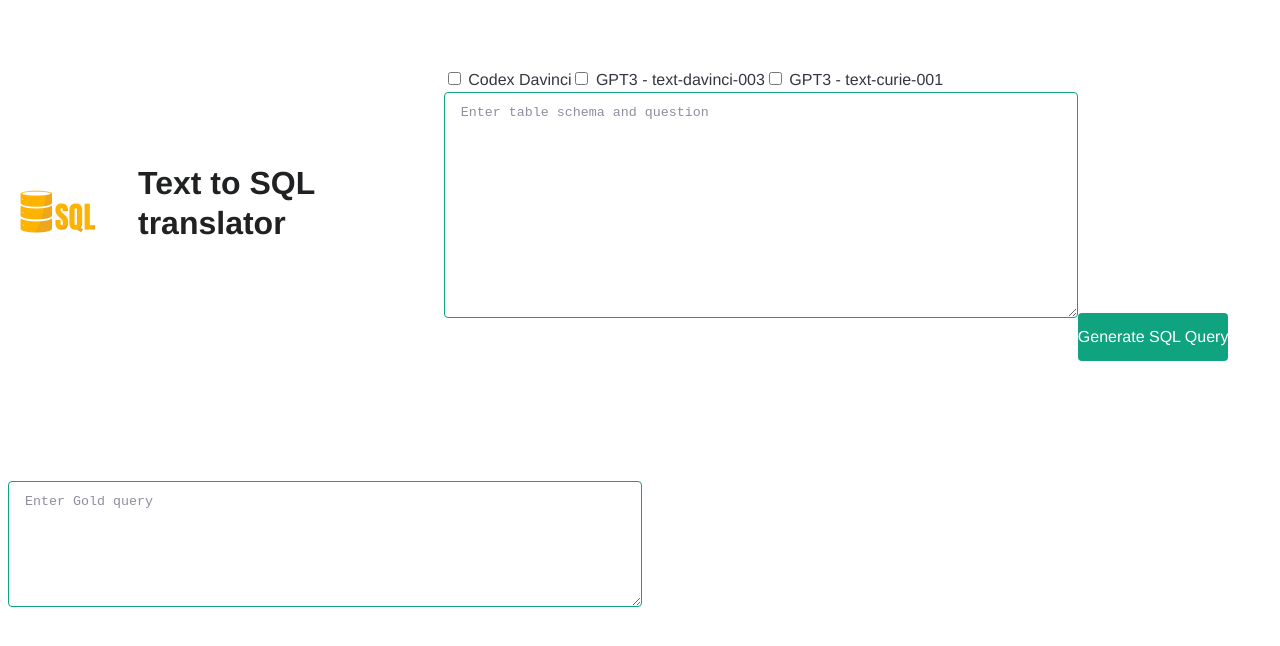
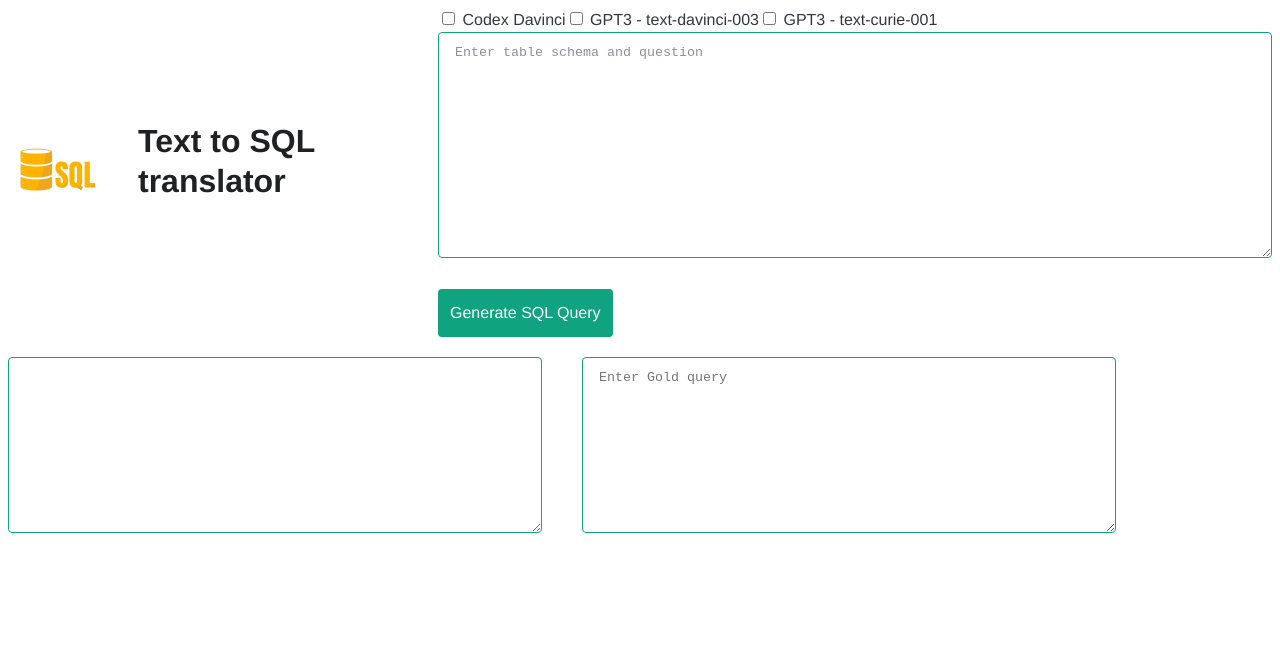
Before and after one commit to Nipuni35/CMPUT692-project01, a Next.js app: page / in a window 1280 px wide. Shown: the top 646 px of the page. Built offline with nearby package versions, Linux system fonts and the light colour scheme; a web font is replaced by a local one.

Commit message:
added ui fixes and refactoring

```diff
--- a/pages/index.js
+++ b/pages/index.js
@@ -85,10 +85,13 @@ export default function Home() {
           <input className={styles.submitBtn} type="submit" value="Generate SQL Query" />
         </form>
       </main>
-      <main className={styles.main} hidden={result == null}>
-              <div className={styles.result} hidden={result == null}>{result}</div>
-      </main>
-      <main className={styles.main} hidden={result == null}>
+      <textarea className={styles.predictedText}
+                                type="text"
+                                name="animal" readOnly
+                                value={result}
+                              />
+                                    <input className={styles.evaluateBtn} onClick={executeQuery} type="submit" value="Evaluate Query" hidden={result == null}/>
+
       <textarea className={styles.goldText}
                   type="text"
                   name="animal"
@@ -96,9 +99,7 @@ export default function Home() {
                   value={goldQueryInput}
                   onChange={(e) => setGoldQueryInput(e.target.value)}
                 />
-        <input onClick={executeQuery} type="submit" value="Evaluate Query" hidden={result == null}/>
-            </main>
-      <main className={styles.main} hidden={result == null}>
+      <main className={styles.boxResults} hidden={result == null}>
       <ul hidden={result == null}>
       <li>
       <h4 hidden={result == null}>Is SQL Valid : {output?.validity} {output?.error}</h4>
--- a/pages/index.module.css
+++ b/pages/index.module.css
@@ -22,9 +22,7 @@
 }
 .main {
   display: flex;
-  //flex-direction: column;
   align-items: center;
-  padding-top: 60px;
 }
 .main .icon {
   width: 100px;
@@ -37,8 +35,6 @@
   margin: 16px 30px 40px;
 }
 .main form {
-  //display: flex;
-  //flex-direction: column;
   width: 1000px;
 }
 .main input[type="text"] {
@@ -61,7 +57,7 @@
   opacity: 1;
 }
 .main input[type="submit"] {
-  padding: 12px 0;
+  padding: 12px 12px;
   color: #fff;
   background-color: #10a37f;
   border: none;
@@ -69,20 +65,59 @@
   text-align: center;
   cursor: pointer;
 }
+.evaluateBtn{
+padding: 12px 12px;
+  color: #fff;
+  background-color: #10a37f;
+  border: none;
+  border-radius: 4px;
+  text-align: center;
+  cursor: pointer;
+  margin-right: 30px;
+  margin-bottom:20px;
+}
+
 .main .result {
   font-weight: bold;
   margin-top: 40px;
 }
 
 .main .text {
-    width: 600px;
+    width: 800px;
+    height: 200px
 }
 
-.main .goldText{
+ .goldText{
   padding: 12px 16px;
   border: 1px solid #10a37f;
   border-radius: 4px;
   margin-bottom: 24px;
-  height: 100px;
-  width: 600px;
+  height: 150px;
+  width: 500px;
+  margin-top: 20px;
 }
+
+ .predictedText{
+  margin-top: 20px;
+  padding: 12px 16px;
+  border: 1px solid #10a37f;
+  border-radius: 4px;
+  margin-bottom: 24px;
+  height: 150px;
+  width: 500px;
+  margin-right: 40px;
+}
+
+
+.boxResults {
+border: 1px solid #10a37f;
+  border-radius: 4px;
+}
+
+.subrightmain{
+    width: 60px;
+}
+
+.subleftmain {
+width: 30px;
+}
```
